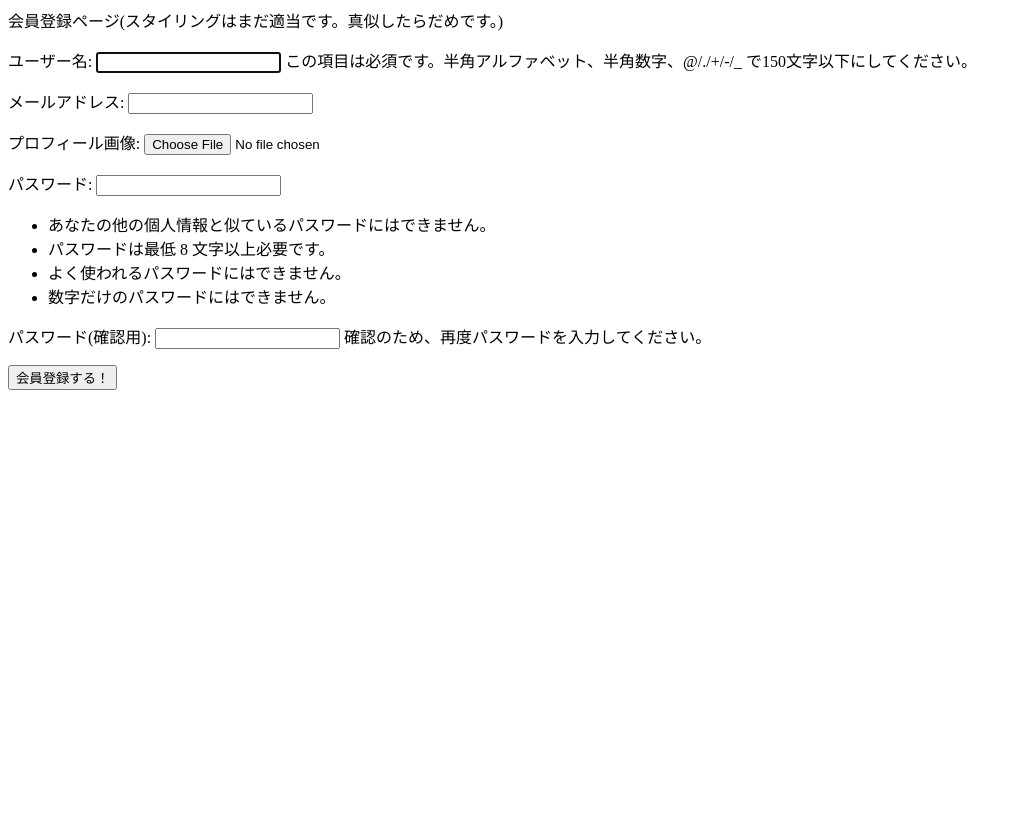
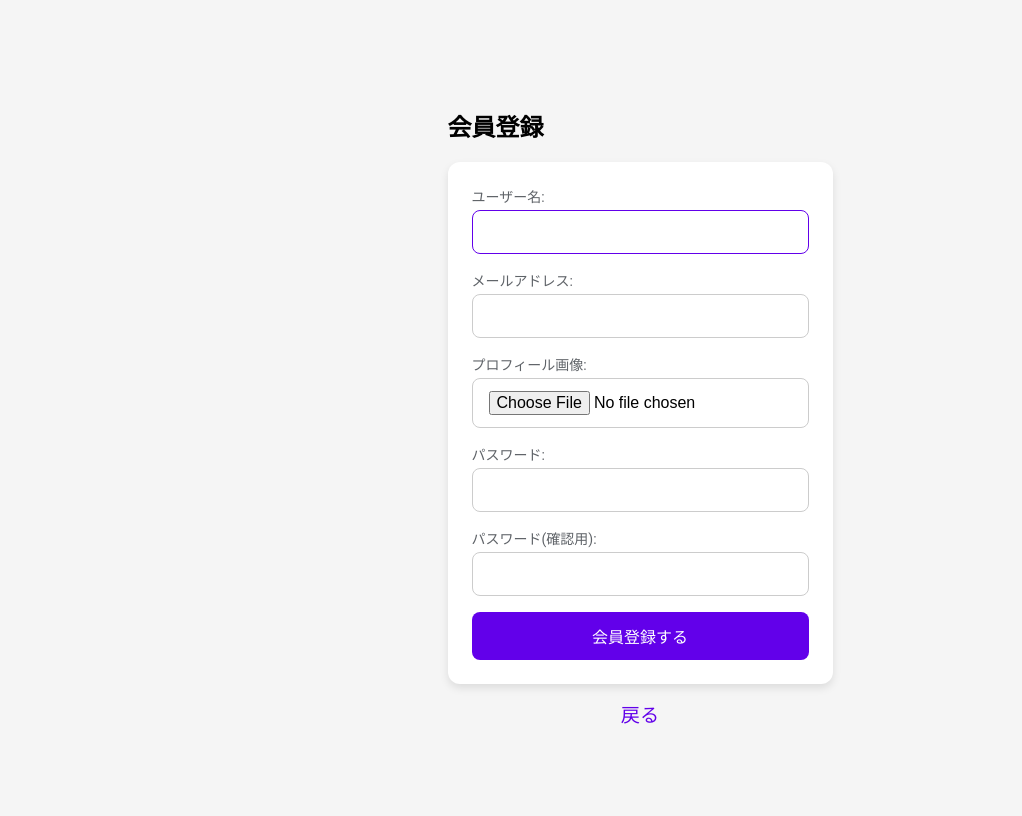
Before and after one commit to Ikuto-Tamura/django-chatapp-tamura, a Django app: page /signup/ in a window 1280 px wide. Shown: the whole page, without its empty margins (0-1022 px from the left). Before the commit the page ends 390 px from the top, so only its background shows below. Run offline with Django 5.2, Linux system fonts and the light colour scheme.

Commit message:
md3の調整

```diff
--- /dev/null
+++ b/chatapp_pj/chatapp_app/static/css/signup.css
@@ -0,0 +1,84 @@
+/* MD3ベースのスタイル */
+body {
+    font-family: 'Roboto', sans-serif;
+    background-color: #f5f5f5;
+    display: flex;
+    justify-content: center;
+    align-items: center;
+    height: 100vh;
+}
+
+form {
+    background-color: var(--md-surface);
+    padding: 24px;
+    border-radius: 12px;
+    box-shadow: 0px 4px 8px rgba(0, 0, 0, 0.1);
+    width: 100%;
+    max-width: 400px;
+    box-sizing: border-box;
+}
+
+label {
+    display: block;
+    font-size: 14px;
+    color: #5f6368;
+    margin-bottom: 4px;
+}
+
+input[type="text"],
+input[type="email"],
+input[type="password"],
+input[type="file"] {
+    width: 100%;
+    padding: 12px 16px;
+    margin-bottom: 16px;
+    border: 1px solid #ccc;
+    border-radius: 8px;
+    font-size: 16px;
+    transition: border-color 0.3s;
+    box-sizing: border-box;
+}
+
+input[type="text"]:focus,
+input[type="email"]:focus,
+input[type="password"]:focus,
+input[type="file"]:focus {
+    border-color: var(--md-primary);
+    outline: none;
+}
+
+button {
+    background-color: var(--md-primary);
+    color: white;
+    border: none;
+    padding: 12px;
+    border-radius: 8px;
+    font-size: 16px;
+    cursor: pointer;
+    transition: background-color 0.3s;
+    width: 100%;
+}
+
+button:hover {
+    background-color: #3700b3;
+}
+
+button:disabled {
+    background-color: #ccc;
+    cursor: not-allowed;
+}
+
+/* indexへのリンク */
+.return-link {
+    display: block;
+    margin-top: 16px;
+    text-align: center;
+    color: var(--md-primary);
+    text-decoration: none;
+    font-size: 1.2rem;
+    transition: color 0.3s;
+}
+
+.return-link:hover {
+    color: #3700b3;
+}
--- a/chatapp_pj/chatapp_app/templates/chatapp_app/home.html
+++ b/chatapp_pj/chatapp_app/templates/chatapp_app/home.html
@@ -9,7 +9,7 @@
     <h2>ようこそ, {{ logged_in_user.username }}さん!</h2>
     <div class="profile-section">
         <img src="{{ logged_in_user.user_icon.url }}" class="profile-img" class="profile-img">
-        <div class="logout">
+        <div class="side-button">
             <form method="post" action="{% url 'logout' %}">
                 {% csrf_token %}
                 <button type="submit" class="md-button md-filled" >ログアウト</button>
@@ -43,6 +43,7 @@
         {% endfor %}
     </ul>
 </div>
+<!-- 以下はページネーションボタンの実装です。-->
 <div class="pagination">
     {% if is_paginated %}
         {% if page_obj.has_previous %}
--- a/chatapp_pj/chatapp_app/templates/chatapp_app/signup.html
+++ b/chatapp_pj/chatapp_app/templates/chatapp_app/signup.html
@@ -1,15 +1,26 @@
-会員登録ページ(スタイリングはまだ適当です。真似したらだめです。)
+{% extends 'chatapp_app/base.html' %}
+{% load static %}
+{% block extra_css %}
+<link rel="stylesheet" href="{% static 'css/signup.css' %}">
+{% endblock %}
+{% block content %}
 
-
-
+<h2>会員登録</h2>
 
 <form method="post" enctype="multipart/form-data">
     {% csrf_token %}
-    {{form.as_p}}
-    <button type="submit">会員登録する！</button>
+    {% for field in form %}
+        <div class="form-group">
+            {{ field.label_tag }}
+            {{ field }}
+            {% if field.errors %}
+                <div class="error">{{ field.errors }}</div>
+            {% endif %}
+        </div>
+    {% endfor %}
+    <button type="submit">会員登録する</button>
 </form>
 
-<!--
-{% csrf_token %}は必ず記述しましょう。
-画像をフォームで扱うときは、enctype="multipart/form-data"を追記します。
--->
+<a href="{% url 'index' %}" class="return-link">戻る</a>
+
+{% endblock %}
--- a/chatapp_pj/chatapp_app/templates/chatapp_app/talk_room.html
+++ b/chatapp_pj/chatapp_app/templates/chatapp_app/talk_room.html
@@ -6,7 +6,7 @@
 {% block content %}
 
 <h2 class="chat-title">
-    <a href="{% url 'home' %}"><img src="{% static 'img/back_button.png' %}" alt="back button" class="back-button"></a>
+    <a href="{% url 'home' %}" class="back-button"><</a>
     {{ other_user.username }}</h2>
 
 <div class="chat-box" id="chat-box">
@@ -41,7 +41,7 @@
     </div>
 </form>
 
-
+<!-- 常に最新のメッセージが見れるようにスクロールバーを下にあわせておきます。-->
 
 <script>
     window.onload = function() {
@@ -57,5 +57,4 @@
     observer.observe(chatBox, { childList: true });
 </script>
 
-
 {% endblock %}
--- a/chatapp_pj/chatapp_app/views.py
+++ b/chatapp_pj/chatapp_app/views.py
@@ -42,6 +42,12 @@ class SignUpView(CreateView):
     template_name = "chatapp_app/signup.html"
     form_class = SignUpForm
     success_url = reverse_lazy('index')
+
+    def dispatch(self, request, *args, **kwargs):
+        # ログインしている場合、他のページにリダイレクト
+        if request.user.is_authenticated:
+            return redirect('home')  # リダイレクト先のURLを指定
+        return super().dispatch(request, *args, **kwargs)
 
 
 """
```
Also changed, not shown: chatapp_pj/chatapp_app/static/css/home.css (+6 -17 lines), chatapp_pj/chatapp_app/static/css/login.css (added, +94 -0 lines), chatapp_pj/chatapp_app/static/css/talk_room.css (+3 -7 lines), chatapp_pj/chatapp_app/templates/chatapp_app/login.html (+25 -4 lines).
